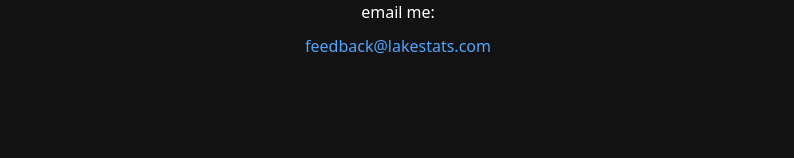
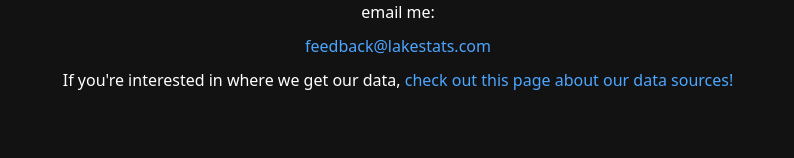
Before and after one commit to webecke/LakeStats, a React (Vite) app in the folder frontend/: page / in a window 1280 px wide. Shown: the part 528-686 px from the top of the page, without its empty margins (242-1036 px from the left). Built offline with nearby package versions, Linux system fonts and the light colour scheme; no server answers; the database is empty.

Commit message:
FE: add link to data page on home page

```diff
--- a/frontend/src/public/ui/Home.tsx
+++ b/frontend/src/public/ui/Home.tsx
@@ -95,6 +95,9 @@
                 <p>
                     <a href="mailto:feedback@lakestats.com">feedback@lakestats.com</a>
                 </p>
+
+                <p>If you're interested in where we get our data, <Link to={"/data"}>check out this page
+                 about our data sources!</Link></p>
             </section>
         </div>
     );
```
